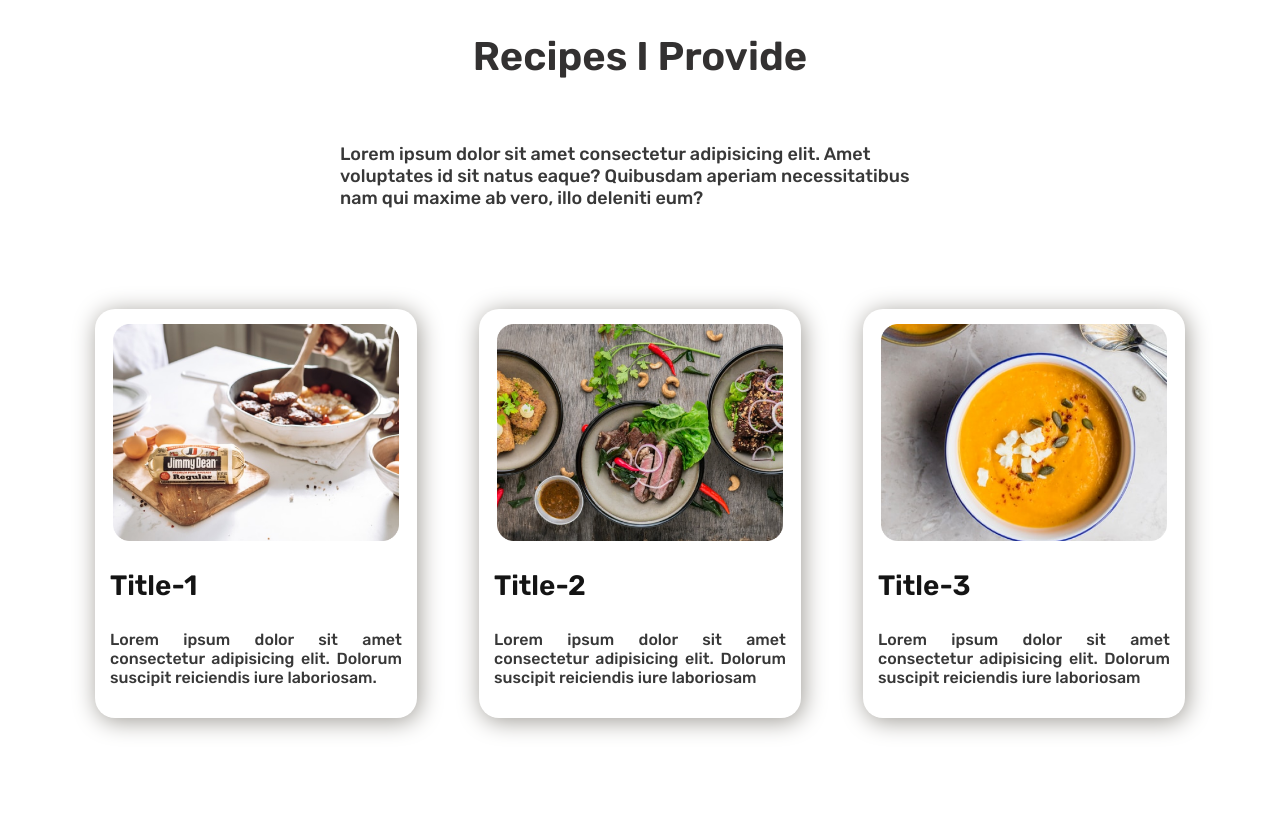
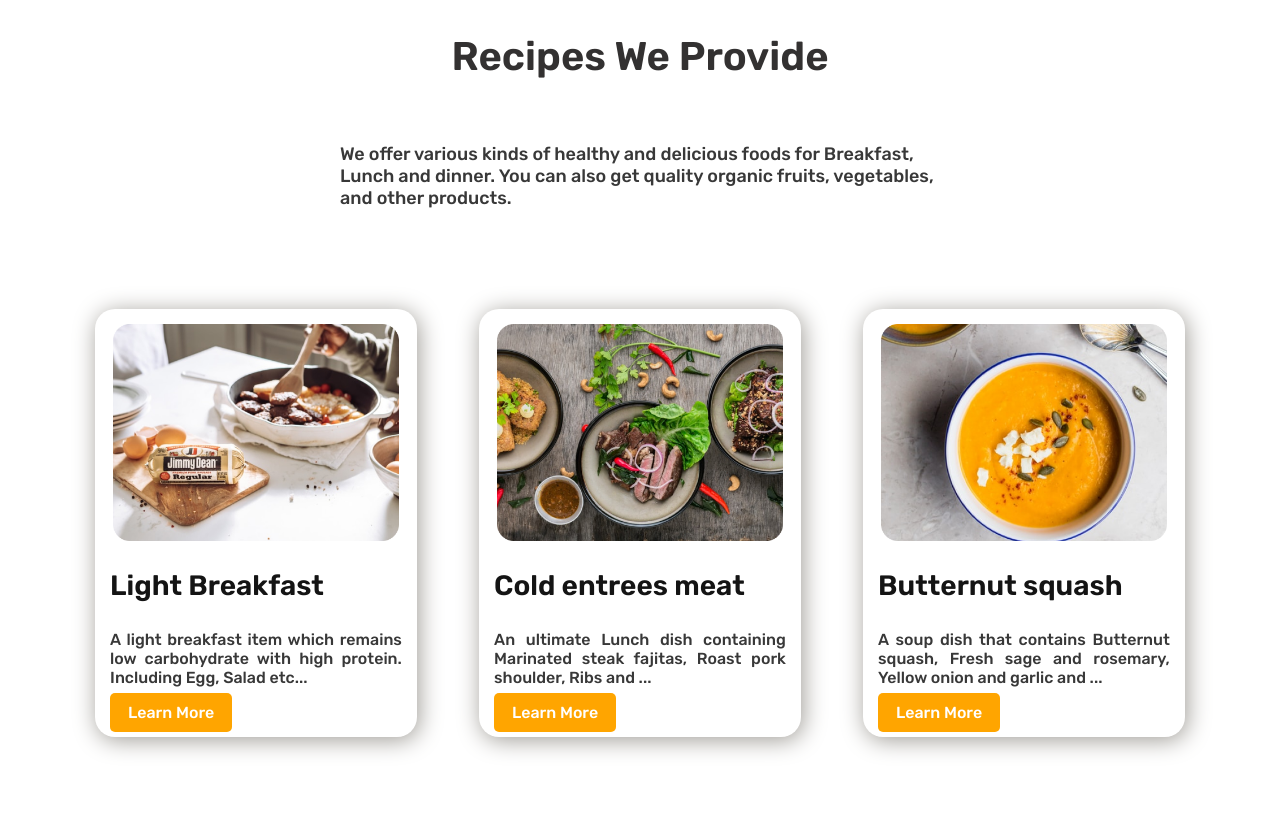
Before and after one commit to Arif-Hossain-ProHero/food-village, a plain HTML site: page index.html in a window 1280 px wide. Shown: the part 1242-2057 px from the top of the page. Drawn offline with Linux system fonts and the light colour scheme.

Commit message:
recheck and article wirtten

```diff
--- a/index.html
+++ b/index.html
@@ -11,11 +11,13 @@
     <title>Food Village-Home</title>
 </head>
 <body>
+    <!-- Head section  -->
     <section class="head-section">
         <div class="flexible-container">
             <div class="logo">
                 <img src="images/food-village-logo.png" alt="logo">
             </div>
+            <!-- nav-bar  -->
             <div class="nav-bar">
                 <ul>
                     <li><a href="#" id="home-btn">Home</a></li>
@@ -27,12 +29,12 @@
                 </ul>
             </div>
         </div>
-        <div class="top flexible-container">
+        <div class="flexible-container">
             <div class="half-width">
                 <h1><span class="tomato-color">Skip</span> The Diet,</h1>
                 <h1>Just Eat Healthy</h1>
                 <h1>With <span class="tomato-color">Food Village</span></h1>
-                <p id="intro">Lorem, ipsum dolor sit amet consectetur adipisicing elit. Voluptatem accusamus odit asperiores veniam suscipit debitis sapiente, maxime perspiciatis nihil dolorem, commodi, dolores quis eum quae consequuntur aliquid cupiditate in optio.</p>
+                <p id="intro">Foood-Village is an organic farm located in Dinajpur, Bangladesh. We offer healthy foods and products to our clients. Our first priority is to provide Formalin less fresh fruits and hygenic foods.</p>
                 <a href="#" class="btn">Order Now</a>
             </div>
             <div class="half-width">
@@ -40,37 +42,43 @@
             </div>
         </div>
     </section>
+    <!-- About section  -->
     <section class="about-section flexible-container">
         <div class="half-width" id="my-img">
             <img src="images/man.png" alt="owner-pic">
         </div>
         <div class="half-width" id="about-me">
             <h2>About Me</h2>
-            <p>Lorem ipsum dolor sit amet consectetur adipisicing elit. Natus iusto omnis quaerat corporis cupiditate eum veniam laboriosam magni, id, quas, odio impedit delectus a modi.</p>
+            <p>It's Md. Arif Hosssain owner of Food-Village. I Welcomed you to this Food website. Myself founded this company from June,2020. I've completed my graduation on BBA from HSTU. Friendly and professional customer service specialist with extensive experience resolving escalated customer complaints and issues.</p>
             <a href="#" class="btn">Contact Me</a>
         </div>
     </section>
     <!-- Recipe Section  -->
     <section class="recipe-container">
         <div class="recipe-heading">
-            <h2>Recipes I Provide</h2>
-            <p>Lorem ipsum dolor sit amet consectetur adipisicing elit. Amet voluptates id sit natus eaque? Quibusdam aperiam necessitatibus nam qui maxime ab vero, illo deleniti eum?</p>
+            <h2>Recipes We Provide</h2>
+            <p>We offer various kinds of healthy and delicious foods for Breakfast, Lunch and dinner. You can also get quality organic fruits, vegetables, and other products.</p>
         </div>
         <div class="flexible-container recipes">
             <div  class="recipe">
                 <img src="images/recipe1.jpg" alt="recipe1">
-                <h3>Title-1</h3>
-                <p>Lorem ipsum dolor sit amet consectetur adipisicing elit. Dolorum suscipit reiciendis iure laboriosam.</p>
+                <h3>Light Breakfast</h3>
+                <p>A light breakfast item which remains low carbohydrate with high protein.
+                    Including Egg, Salad etc...
+                </p>
+                <a href="#" class="more-btn">Learn More</a>
             </div>
             <div  class="recipe">
                 <img src="images/recipe2.jpg" alt="recipe2">
-                <h3>Title-2</h3>
-                <p>Lorem ipsum dolor sit amet consectetur adipisicing elit. Dolorum suscipit reiciendis iure laboriosam </p>
+                <h3>Cold entrees meat</h3>
+                <p>An ultimate Lunch dish containing Marinated steak fajitas, Roast pork shoulder, Ribs and ...</p>
+                <a href="#" class="more-btn">Learn More</a>
             </div>
             <div class="recipe">
                 <img src="images/recipe3.png" alt="recipe3" >
-                <h3>Title-3</h3>
-                <p>Lorem ipsum dolor sit amet consectetur adipisicing elit. Dolorum suscipit reiciendis iure laboriosam </p>
+                <h3>Butternut squash</h3>
+                <p>A soup dish that contains Butternut squash, Fresh sage and rosemary, Yellow onion and garlic and ...</p>
+                <a href="#" class="more-btn">Learn More</a>
             </div>
         </div>
     </section>
@@ -86,7 +94,7 @@
                     <input type="text" name="name" id="name" placeholder="Name"><br>
                     <input type="email" name="email" id="email" placeholder="Email"><br>
                     <textarea name="msg" id="msg" cols="30" rows="10">Message...</textarea><br>
-                    <input type="submit" class="btn" id="submit" value="Submit">
+                    <input type="submit" id="submit" value="Submit">
                 </form>
             </div>
         </div>
@@ -114,7 +122,7 @@
                     <a href=""><img src="images/twitter56x48.png" alt=""></a>
                     <a href=""><img src="images/rounded-inst.png" alt=""></a>
                 </div>
-                <div class="play-store">
+                <div id="play-store">
                     <a href=""><img src="images/play-store.png" alt=""></a>
                 </div>
             </div>
--- a/style.css
+++ b/style.css
@@ -2,6 +2,7 @@ body {
   margin: 0;
   font-family: "Rubik", sans-serif;
 }
+/* head section  */
 h1 {
   font-size: 50px;
   color: rgb(32, 32, 32);
@@ -100,6 +101,7 @@ ul a {
 }
 #about-me > p {
   margin-bottom: 100px;
+  color: rgb(37, 37, 37);
 }
 /* Recipe  */
 .recipe-container {
@@ -143,6 +145,13 @@ ul a {
   margin-bottom: 100px;
   font-size: 18px;
   color: rgb(56, 56, 56);
+}
+.more-btn {
+  background-color: orange;
+  padding: 10px 18px;
+  text-decoration: none;
+  border-radius: 5px;
+  color: white;
 }
 /* get in touch */
 .get-touch-section {
@@ -192,7 +201,7 @@ footer {
   height: 50px;
   margin-right: 10px;
 }
-.play-store {
+#play-store {
   width: 50%;
 }
 .footer-link {
@@ -206,10 +215,10 @@ footer {
   width: 50px;
 }
 .blakish-color {
-  color: rgb(58 19 13);
+  color: #23100b;
 }
 .address-section > h2 {
-  color: orangered;
+  color: #23100b;
 }
 .copyright {
   text-align: center;
```
